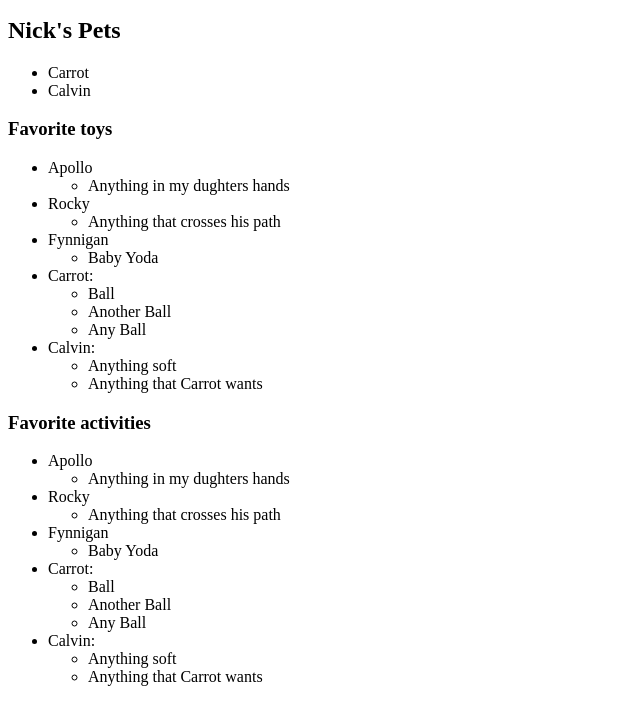
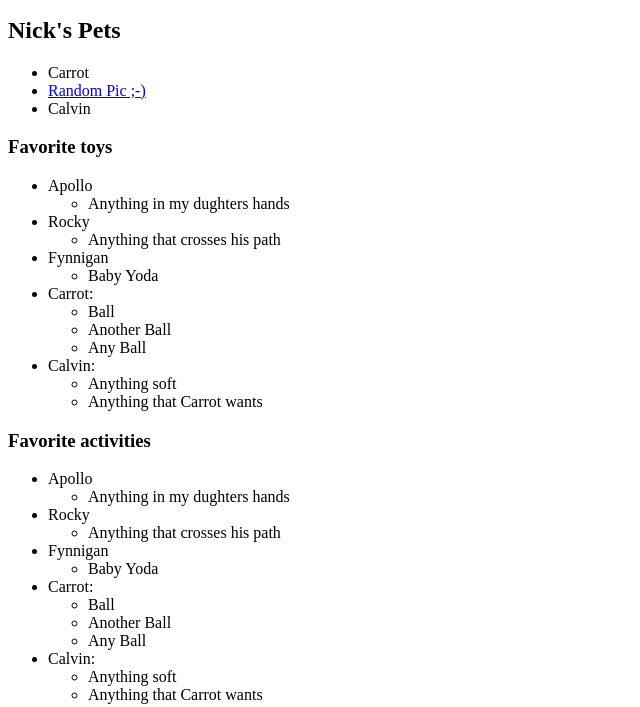
Before and after one commit to reeder32/cat-blog, a plain HTML site: page index.html in a window 1280 px wide. Shown: the part 413-1120 px from the top of the page, without its empty margins (0-640 px from the left). Drawn offline with Linux system fonts and the light colour scheme.

Commit message:
added link to random pic

```diff
--- a/index.html
+++ b/index.html
@@ -21,6 +21,7 @@
   <h2>Nick's Pets</h2>
   <ul>
     <li>Carrot</li>
+    <li><a href="https://picsum.photos/500/?random=1">Random Pic ;-)</a></li>
     <li>Calvin</li>
   </ul>
   <h3>Favorite toys</h3>
```
